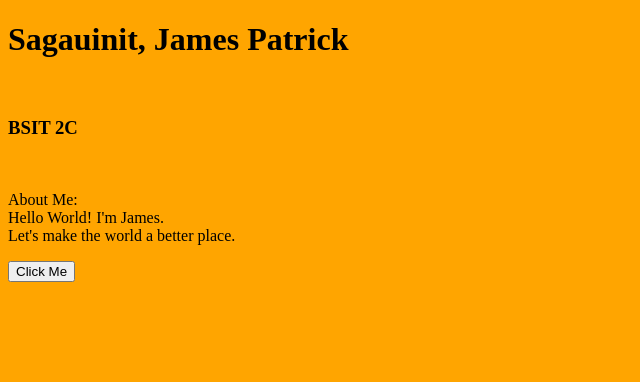
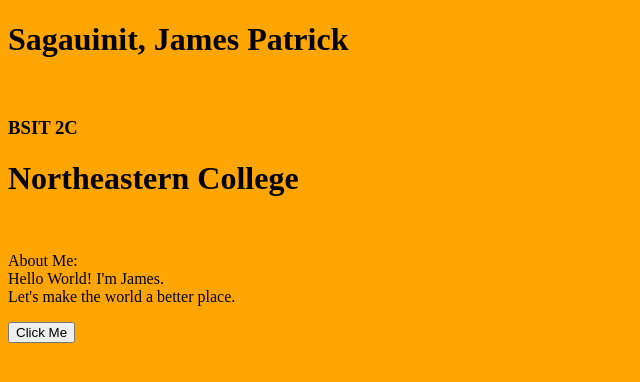
Before and after one commit to tumotoma/demo-sagauinit, a plain HTML site: page index.html in a window 1280 px wide. Shown: the whole page, without its empty margins (0-640 px from the left). Drawn offline with Linux system fonts and the light colour scheme.

Commit message:
From Git

```diff
--- a/index.html
+++ b/index.html
@@ -10,6 +10,7 @@
     <h1>Sagauinit, James Patrick</h1>
     <br>
     <h3>BSIT 2C</h3>
+    <h1>Northeastern College</h1>
     <br>
     <p>
         About Me:
```
